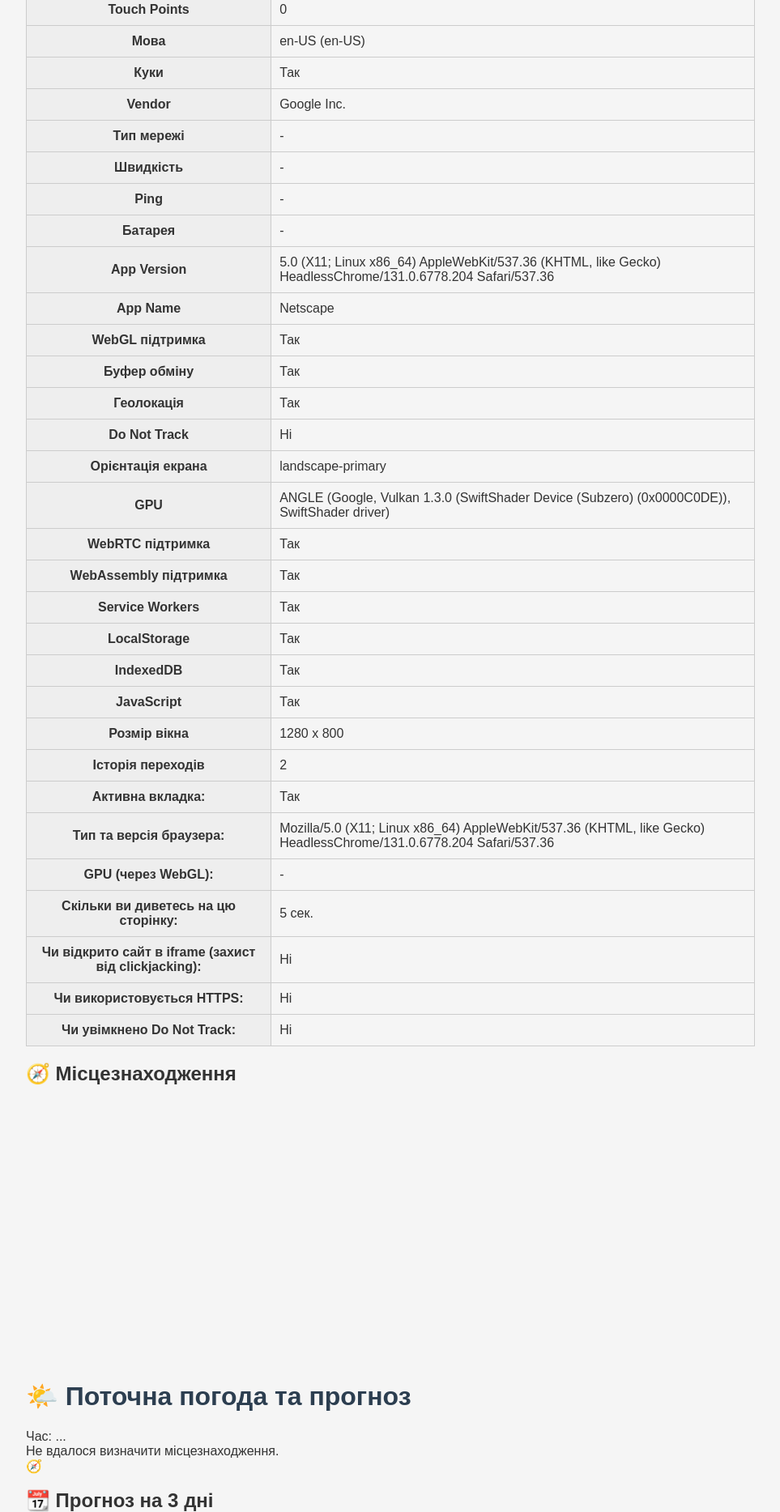
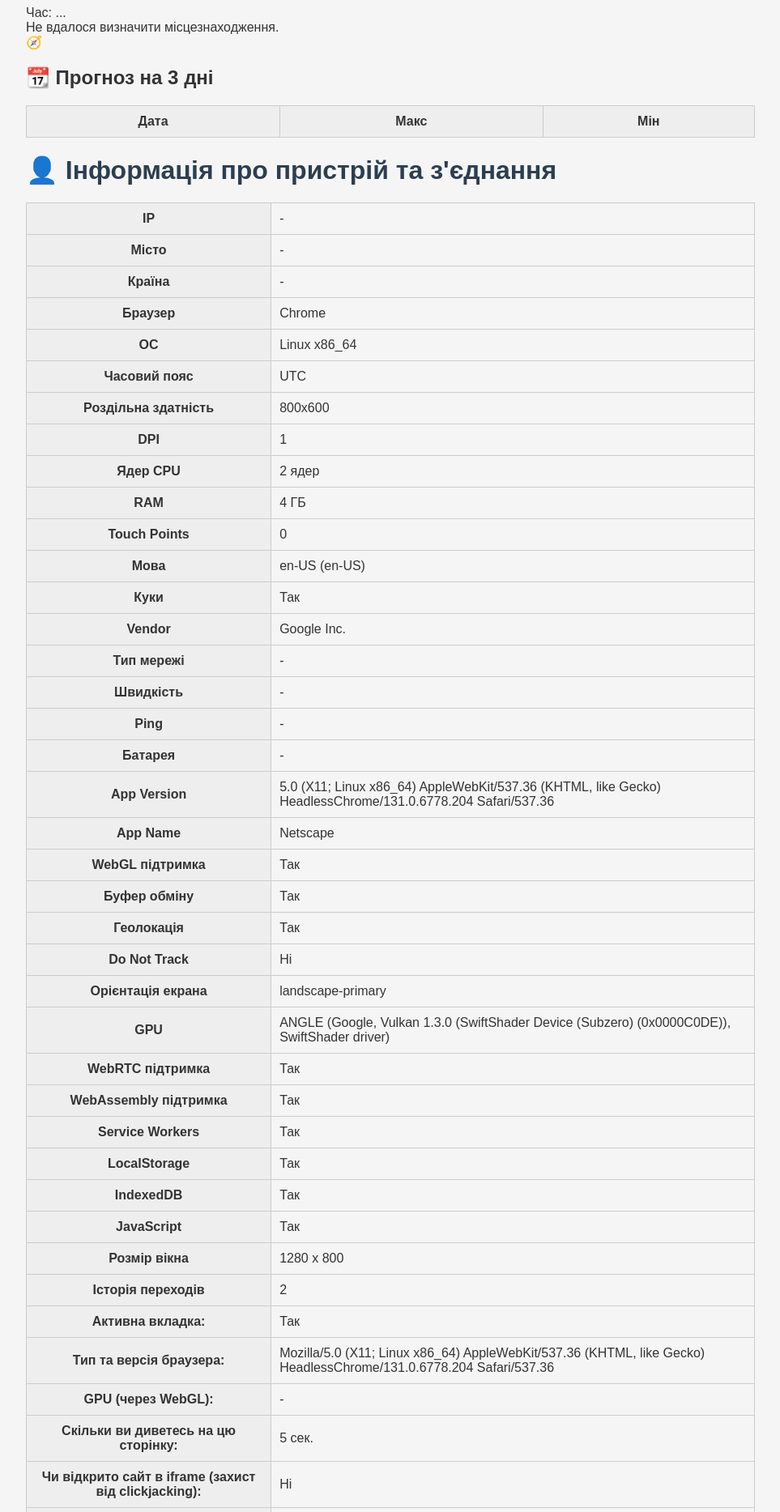
Before and after one commit to berestenko/My, a plain HTML site: page index.html in a window 1280 px wide. Shown: the part 580-2447 px from the top of the page at 81% size, without its empty margins (6-969 px from the left). Drawn offline with Linux system fonts and the light colour scheme; no server answers.

Commit message:
Update index.html

```diff
--- a/index.html
+++ b/index.html
@@ -17,6 +17,15 @@
 </head>
 <body>
     <button onclick="toggleTheme()">🌗 Перемкнути тему</button>
+    <h1>🧭 Місцезнаходження</h1>
+    <iframe id="map"></iframe>
+    <h1>🌤️ Поточна погода та прогноз</h1>
+    <div id="clock">Час: ...</div>
+    <div id="weather">Завантаження погоди…</div>
+    <div id="weather-icon"></div>
+    <div id="wind-dir"> 🧭 </div>
+    <h2>📆 Прогноз на 3 дні</h2>
+    <table id="forecast"><tr><th>Дата</th><th>Макс</th><th>Мін</th></tr></table>
     <h1>👤 Інформація про пристрій та з'єднання</h1>
     <table id="userinfo">
       <tr><th>IP</th><td id="ip">-</td></tr>
@@ -61,15 +70,6 @@
       <tr><th>Чи використовується HTTPS:</th><td id="https">-</td></tr>
       <tr><th>Чи увімкнено Do Not Track:</th><td id="dnt">-</td></tr>
     </table>
-    <h2>🧭 Місцезнаходження</h2>
-    <iframe id="map"></iframe>
-    <h1>🌤️ Поточна погода та прогноз</h1>
-    <div id="clock">Час: ...</div>
-    <div id="weather">Завантаження погоди…</div>
-    <div id="weather-icon"></div>
-    <div id="wind-dir"> 🧭 </div>
-    <h2>📆 Прогноз на 3 дні</h2>
-    <table id="forecast"><tr><th>Дата</th><th>Макс</th><th>Мін</th></tr></table>
   <script>
     function toggleTheme() {
       document.body.classList.toggle('dark');
```
